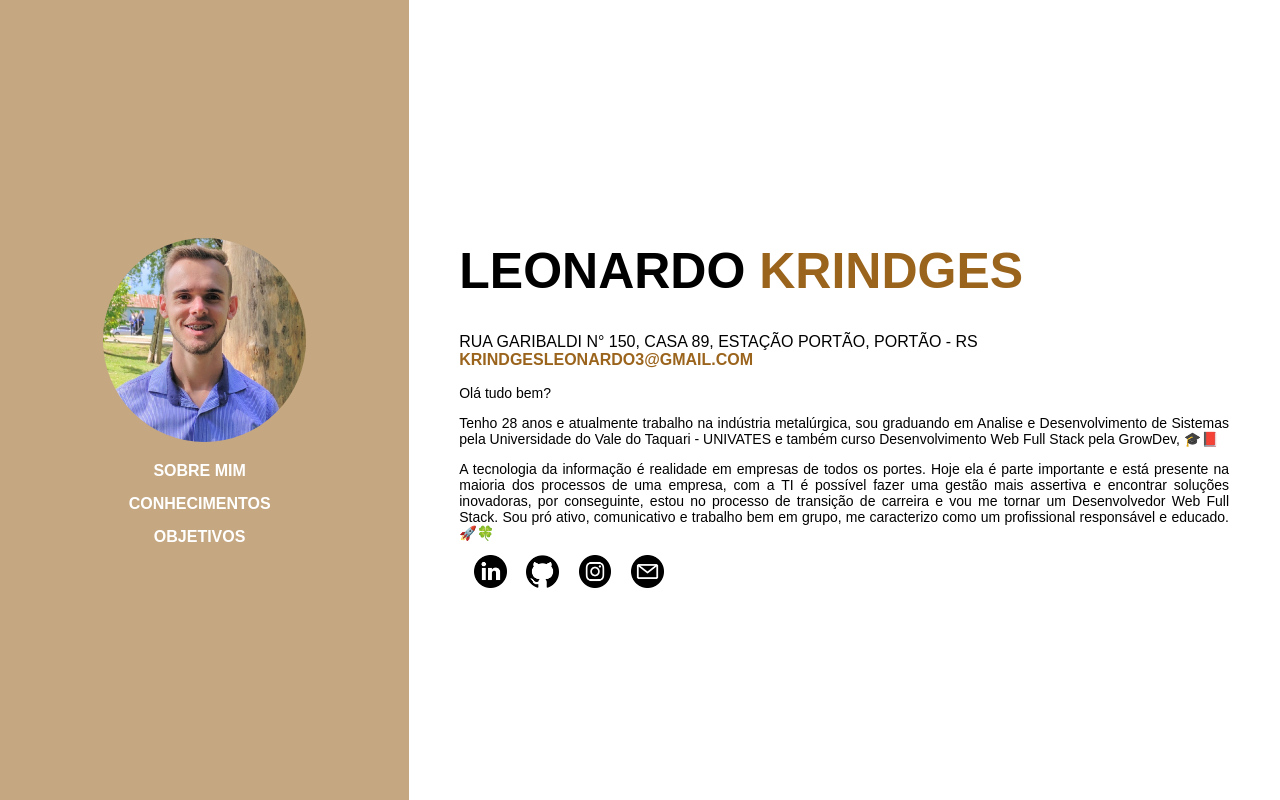
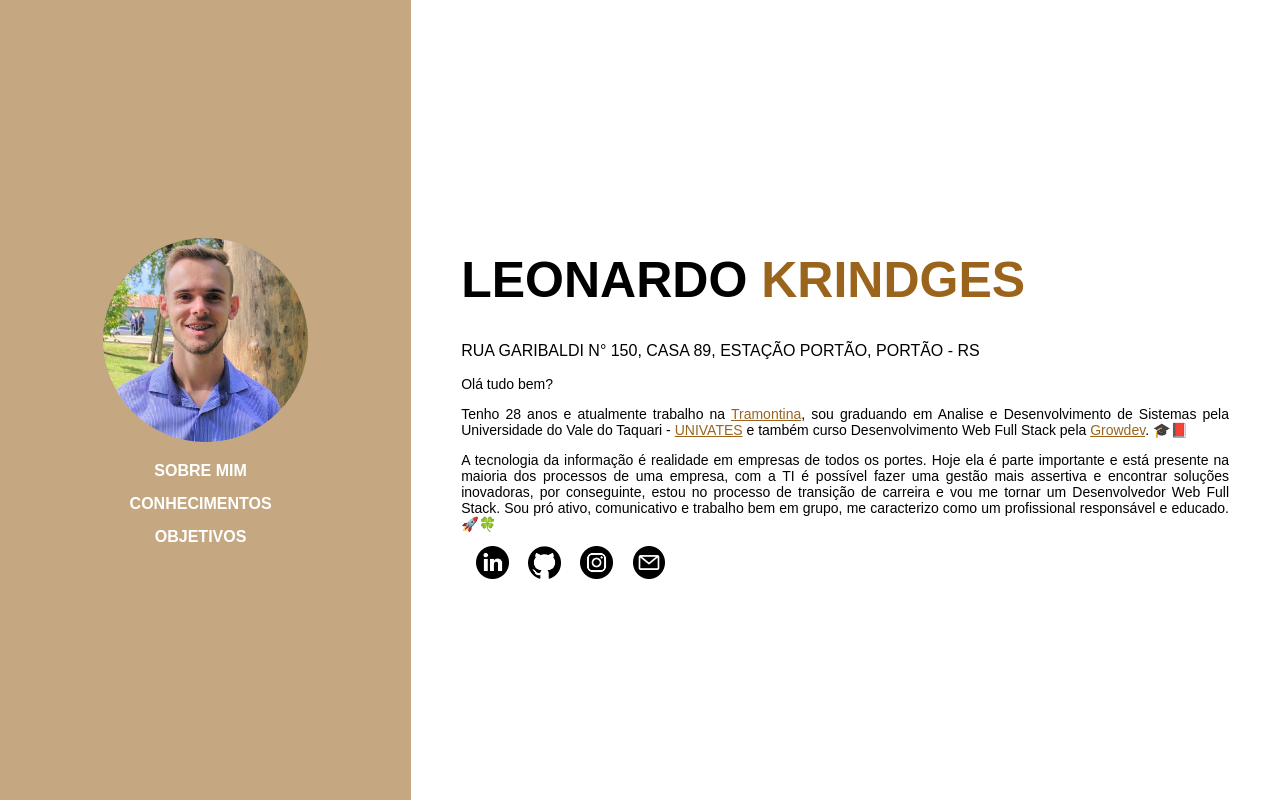
Before and after one commit to Leokrindges/Curr-culo_Digital, a plain HTML site: page index.html in a window 1280 px wide. Drawn offline with Linux system fonts and the light colour scheme.

Commit message:
adicionado links no sobre

```diff
--- a/css/styles.css
+++ b/css/styles.css
@@ -9,10 +9,10 @@
 
 }
 
-.formata_email,
 .formata_nome {
     color: #9b641d;
 }
+
 
 .formata_nome_completo {
     font-size: 50px;
@@ -22,7 +22,7 @@ li{
     margin-top: 15px;
 }
 
-a {
+.link_menu {
     text-decoration: none;
     color: white;
     font-weight: bold;
@@ -50,7 +50,6 @@ table {
     border-collapse: collapse;
 }
 
-
 .menut {
     width: 1%;
     height: 5%;
@@ -75,3 +74,7 @@ table {
     text-align: justify;
     font-size: 14px;
 }
+
+.educacao_trabalho {
+    color: #9b641d;
+}
--- a/index.html
+++ b/index.html
@@ -16,22 +16,20 @@
                     <img class="foto_perfil" src="./assets/image_perfil_Leonardo_Krindges.jpeg" alt="Leonardo Krindges"
                         srcset="">
                     <ul class="lista_menu">
-                        <li><a href="./index.html">SOBRE MIM</a></li>
-                        <li><a href="./conhecimentos.html">CONHECIMENTOS</a></li>
-                        <li><a href="./objetivos.html">OBJETIVOS</a></li>
+                        <li><a class="link_menu" href="./index.html">SOBRE MIM</a></li>
+                        <li><a class="link_menu" href="./conhecimentos.html">CONHECIMENTOS</a></li>
+                        <li><a class="link_menu" href="./objetivos.html">OBJETIVOS</a></li>
                     </ul>
                 </td>
                 <td class="conteudot">
                     <H1 class="formata_nome_completo">LEONARDO <span class="formata_nome">KRINDGES</span></H1>
-                    <p>RUA GARIBALDI N° 150, CASA 89, ESTAÇÃO PORTÃO, PORTÃO - RS <br><a class="formata_email"
-                            href="mailto:krindgesleonardo3@gmail.com?subject=Questions" target="_blank"
-                            rel="noopener noreferrer">KRINDGESLEONARDO3@GMAIL.COM</a></p>
+                    <p>RUA GARIBALDI N° 150, CASA 89, ESTAÇÃO PORTÃO, PORTÃO - RS <br></p>
                     <div class="sobre_format">
                         <p>Olá tudo bem? </p>
-                        <p>Tenho 28 anos e atualmente trabalho na indústria metalúrgica, sou graduando em Analise e
+                        <p>Tenho 28 anos e atualmente trabalho na <a class="educacao_trabalho" href="http://" target="_blank" rel="noopener noreferrer">Tramontina</a>, sou graduando em Analise e
                             Desenvolvimento de
-                            Sistemas pela Universidade do Vale do Taquari - UNIVATES e também curso Desenvolvimento Web
-                            Full Stack pela GrowDev, 🎓📕
+                            Sistemas pela Universidade do Vale do Taquari - <a class="educacao_trabalho" href="https://www.univates.br/">UNIVATES</a> e também curso Desenvolvimento Web
+                            Full Stack pela <a class="educacao_trabalho" href="https://www.growdev.com.br/" target="_blank" rel="noopener noreferrer">Growdev</a>. 🎓📕
                         </p>
                         <p>
                             A tecnologia da informação é realidade em empresas de todos os portes. Hoje ela é parte
```
